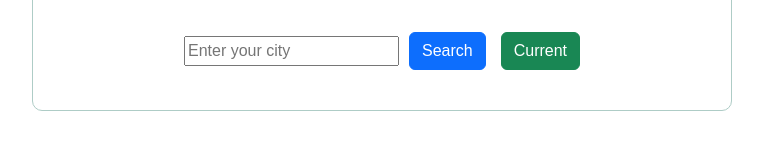
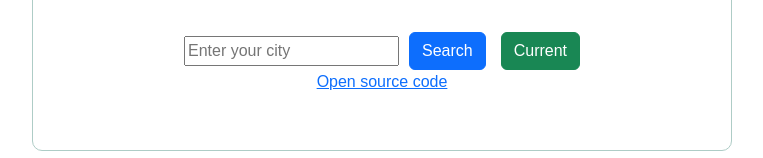
Before and after one commit to orchid-cloud/weather-app-react, a React (Create React App) app: page / in a window 1280 px wide. Shown: the part 1064-1222 px from the top of the page, without its empty margins (258-1021 px from the left). Before the commit the page ends 1185 px from the top, so only its background shows below. Built offline with nearby package versions, Linux system fonts and the light colour scheme.

Commit message:
github link added

```diff
--- a/src/App.js
+++ b/src/App.js
@@ -5,6 +5,11 @@ export default function App() {
   return (
     <div className="App">
       <DataStorage />
+      <p>
+        <a href="https://github.com/orchid-cloud/weather-app-react.git">
+          Open source code
+        </a>
+      </p>
     </div>
   );
 }
```
